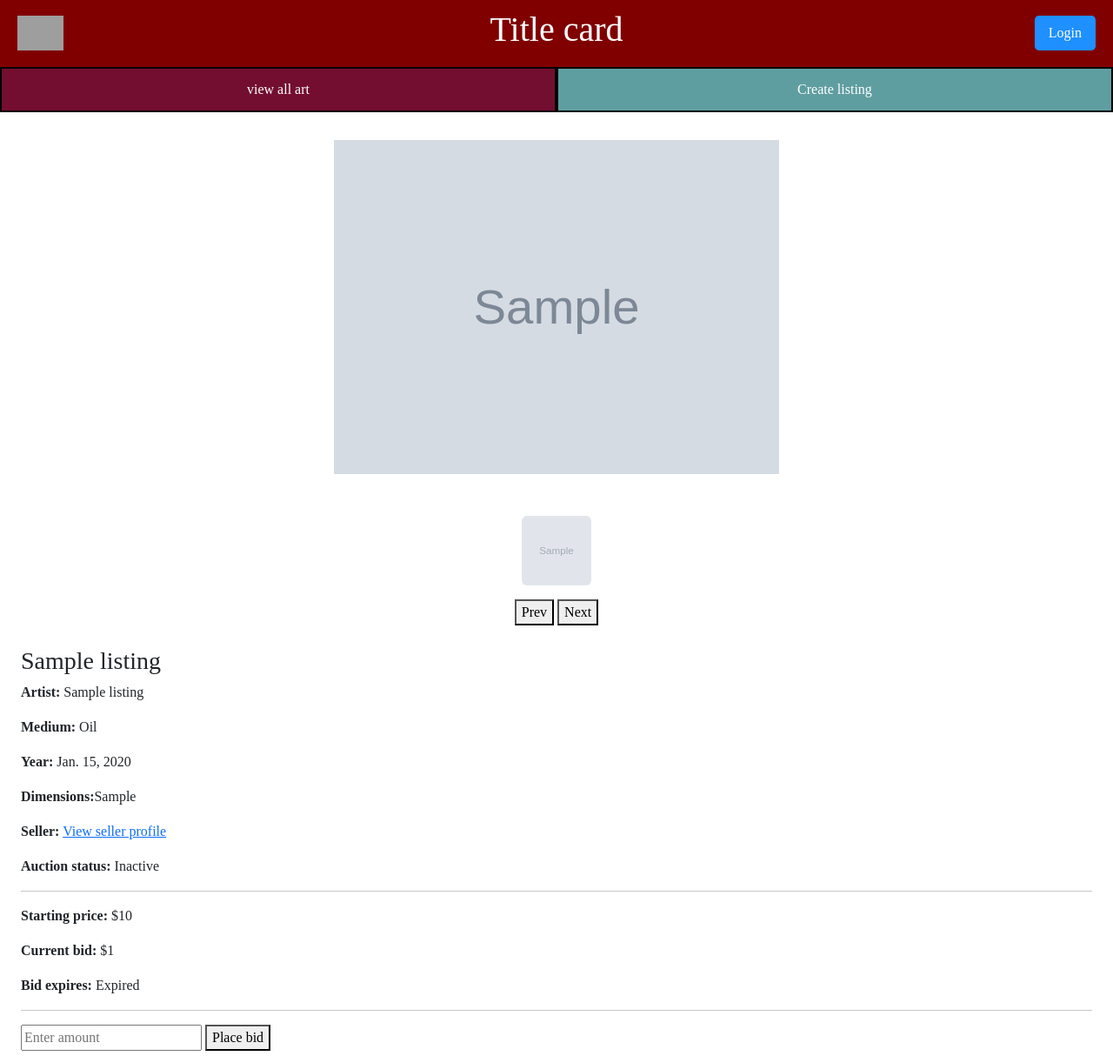
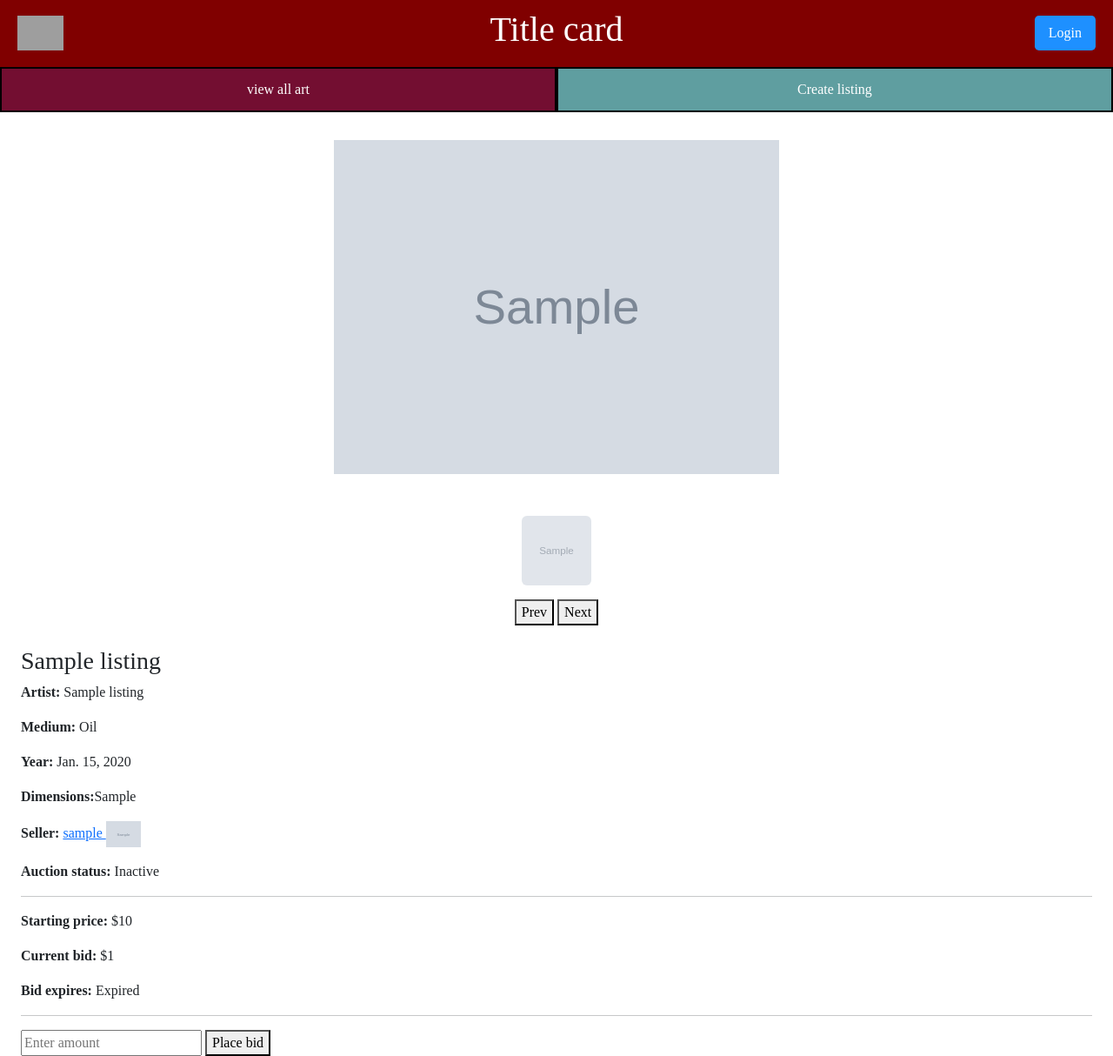
Before and after one commit to PDAYSig/Verklegt2_Group10, a Django app: page /artwork/1/ in a window 1280 px wide. Shown: the top 1214 px of the page at 87% size. Run offline with Django 5.2, Linux system fonts and the light colour scheme; tables that the repository leaves empty hold one stand-in row (values such as "Sample post"); grey boxes marked "Sample" are stand-in pictures; grey boxes are pictures that could not be loaded.

Commit message:
seller nafn og imageatuffið

```diff
--- a/templates/users/artwork.html
+++ b/templates/users/artwork.html
@@ -41,7 +41,10 @@
     <p>
         <strong>Seller:</strong>
         <a href="{% url 'seller_profile' item.seller.profile.user.id %}">
-            View seller profile
+            {{ item.seller.profile.user.username }}
+            <img
+                src="{{ item.seller.profile.profile_image.url }}" width="40"
+                alt="{{ item.seller.profile.user.username }} profile pic">
         </a>
     </p>
 
```
